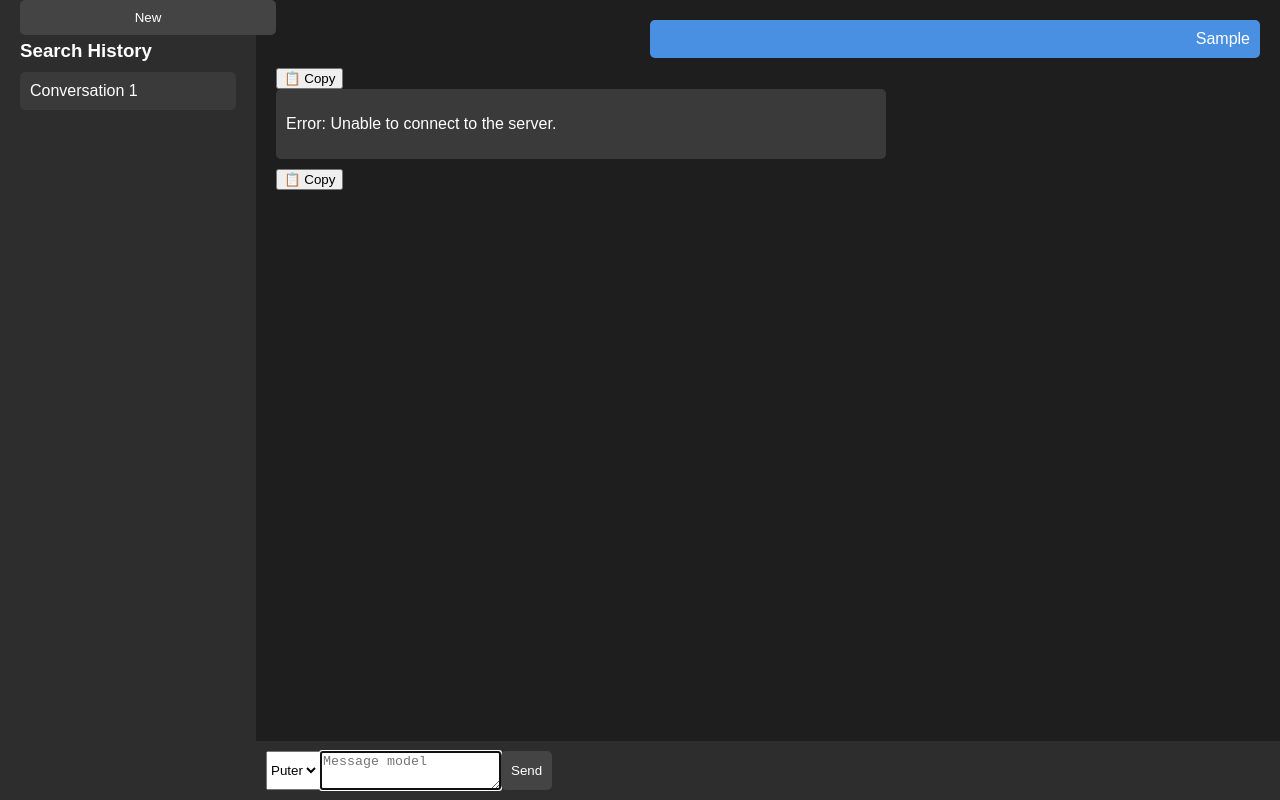
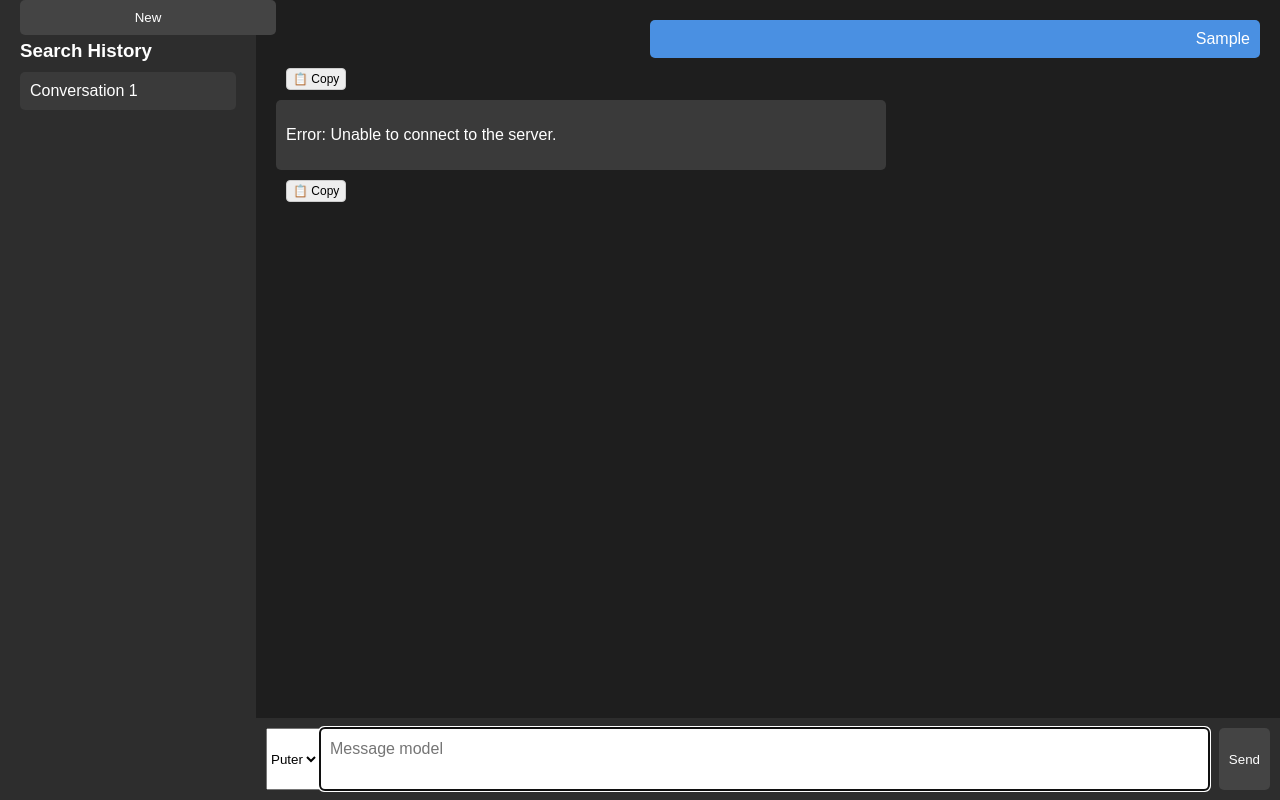
Before and after one commit to defegrtgk/OWNCHART, a plain HTML site: page index.html in a window 1280 px wide. Both pictures are taken after typing "Sample" into the empty fields and a click on the button "Send". Drawn offline with Linux system fonts and the light colour scheme; no server answers.

Commit message:
Update styles.css

```diff
--- a/styles.css
+++ b/styles.css
@@ -96,6 +96,22 @@ body {
     border-radius: 5px;
     margin-right: 10px;
   }
+  .input-area textarea {
+    flex: 1;
+    padding: 10px;
+    resize: none;
+    border: none;
+    border-radius: 5px;
+    margin-right: 10px;
+    font-family: inherit;
+    font-size: 1rem;
+    line-height: 1.4;
+    max-height: 200px;
+    overflow-y: auto;
+    background-color: #fff;
+    color: #000;
+  }
+
 
   .input-area button {
     padding: 10px;
@@ -130,3 +146,22 @@ body {
     color: white;
     text-align: left;
   }
+
+  .message-wrapper {
+    position: relative;
+    margin-bottom: 10px;
+  }
+
+  .copy-btn {
+    margin-left: 10px;
+    padding: 3px 6px;
+    font-size: 12px;
+    cursor: pointer;
+    background-color: #eee;
+    border: 1px solid #ccc;
+    border-radius: 4px;
+  }
+
+  .copy-btn:hover {
+    background-color: #ddd;
+  }
```
Lines whose indentation alone changed are shown as unchanged.
